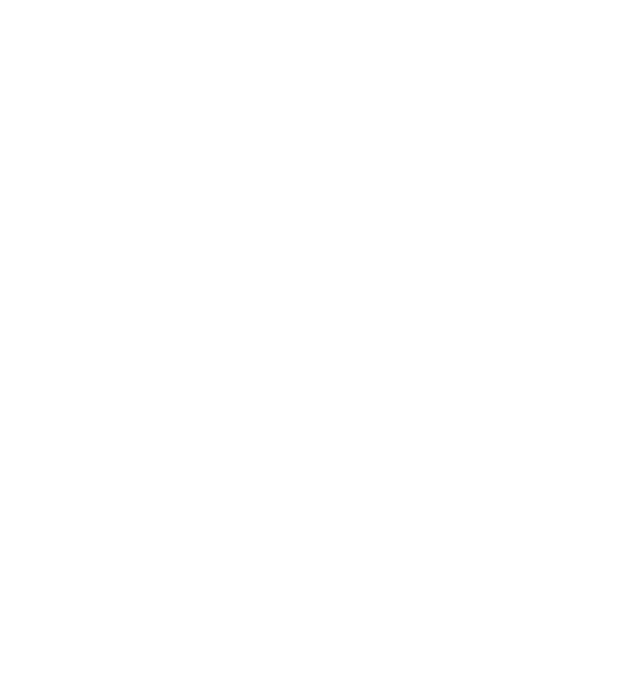
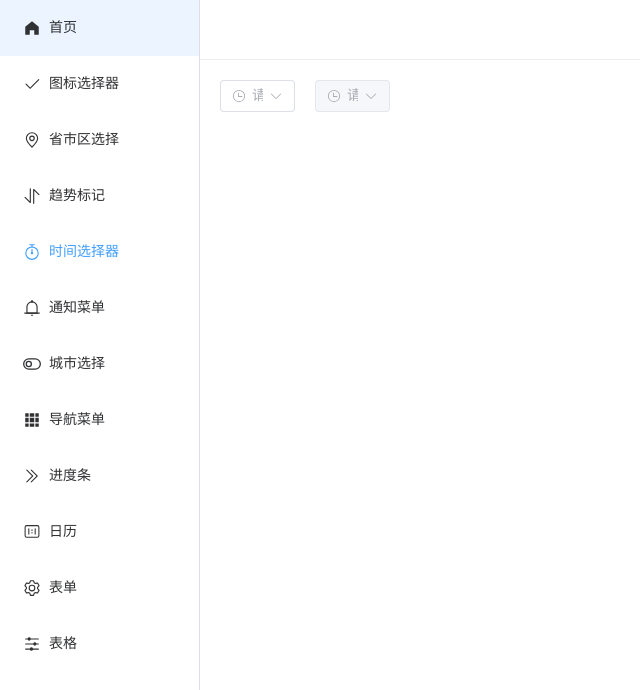
Before and after one commit to duanStar/m-element-components, a Vue app: page /chooseTime in a window 1280 px wide. Before the commit this address had no page. Shown: the top 690 px of the page, without its empty margins (0-640 px from the left). Built offline with nearby package versions, Linux system fonts and the light colour scheme.

Commit message:
feat(*): 添加时间选择组件

```diff
--- /dev/null
+++ b/src/components/chooseDate/src/index.vue
@@ -0,0 +1,7 @@
+<template>
+  <div></div>
+</template>
+
+<script setup lang="ts"></script>
+
+<style scoped></style>
--- /dev/null
+++ b/src/components/chooseTime/index.ts
@@ -0,0 +1,8 @@
+import { App } from "vue";
+import ChooseTime from "./src/index.vue";
+
+export default {
+  install(app: App) {
+    app.component("m-choose-time", ChooseTime);
+  },
+};
--- /dev/null
+++ b/src/components/chooseTime/src/index.vue
@@ -0,0 +1,92 @@
+<template>
+  <div style="display: flex">
+    <div style="margin-right: 20px">
+      <el-time-select
+        v-model="startTime"
+        :placeholder="startPlaceholder"
+        :start="startTimeStart"
+        :end="startTimeEnd"
+        :step="startStep"
+        v-bind="$attrs.startOptions"
+      ></el-time-select>
+    </div>
+    <div>
+      <el-time-select
+        v-model="endTime"
+        :min-time="startTime"
+        :placeholder="endPlaceholder"
+        :start="endTimeStart"
+        :end="endTimeEnd"
+        :step="endStep"
+        :disabled="endTimeDisabled"
+        v-bind="$attrs.endOptions"
+      ></el-time-select>
+    </div>
+  </div>
+</template>
+
+<script setup lang="ts">
+import { computed, ref, watch } from "vue";
+
+const { startPlaceholder, startStep, startTimeEnd, startTimeStart } =
+  defineProps({
+    startPlaceholder: {
+      type: String,
+      default: "请选择开始时间",
+    },
+    startTimeStart: {
+      type: String,
+      default: "08:00",
+    },
+    startStep: {
+      type: String,
+      default: "00:30",
+    },
+    startTimeEnd: {
+      type: String,
+      default: "24:00",
+    },
+    endPlaceholder: {
+      type: String,
+      default: "请选择结束时间",
+    },
+    endTimeStart: {
+      type: String,
+      default: "08:00",
+    },
+    endStep: {
+      type: String,
+      default: "00:30",
+    },
+    endTimeEnd: {
+      type: String,
+      default: "24:00",
+    },
+  });
+
+let chooseTimeEmits = defineEmits(["startChange", "endChange"]);
+
+let startTime = ref<string>("");
+let endTime = ref<string>("");
+let endTimeDisabled = computed(() => {
+  return !startTime.value;
+});
+
+watch(startTime, (val) => {
+  if (!val) {
+    endTime.value = "";
+  } else {
+    chooseTimeEmits("startChange", val);
+  }
+});
+watch(endTime, (val) => {
+  if (val) {
+    chooseTimeEmits("endChange", {
+      startTime: startTime.value,
+      endTime: val,
+    });
+  }
+});
+</script>
+
+<style scoped></style>
--- a/src/components/index.ts
+++ b/src/components/index.ts
@@ -6,6 +6,7 @@
 import List from "./list";
 import Menu from "./menu";
 import Progress from "./progress";
+import ChooseTime from "./chooseTime";
 
 const components = [
   chooseArea,
@@ -15,6 +16,7 @@
   List,
   Menu,
   Progress,
+  ChooseTime,
 ];
 
 export default {
--- a/src/router/index.ts
+++ b/src/router/index.ts
@@ -35,6 +35,10 @@
         path: "/progress",
         component: () => import("@/views/progress/index.vue"),
       },
+      {
+        path: "/chooseTime",
+        component: () => import("@/views/chooseTime/index.vue"),
+      },
     ],
   },
 ];
--- a/src/views/Home/index.vue
+++ b/src/views/Home/index.vue
@@ -4,4 +4,9 @@
 
 <script setup lang="ts"></script>
 
-<style lang="scss" scoped></style>
+<style lang="scss" scoped>
+svg {
+  width: 1em;
+  height: 1em;
+}
+</style>
--- /dev/null
+++ b/src/views/chooseTime/index.vue
@@ -0,0 +1,28 @@
+<template>
+  <div>
+    <m-choose-time
+      @start-change="handleStartTimeChange"
+      @end-change="handleEndTimeChange"
+      :startOptions="startOptions"
+    ></m-choose-time>
+  </div>
+</template>
+
+<script setup lang="ts">
+interface endValue {
+  startTime: string;
+  endTime: string;
+}
+const handleStartTimeChange = (val: string) => {
+  console.log("start-change:", val);
+};
+const handleEndTimeChange = (val: endValue) => {
+  console.log("end-change:", val);
+};
+
+let startOptions = {
+  clearable: true,
+};
+</script>
+
+<style scoped></style>
```
Also changed, not shown: src/components/chooseDate/inde.ts (added, +8 -0 lines).
